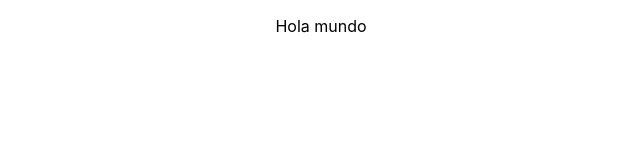
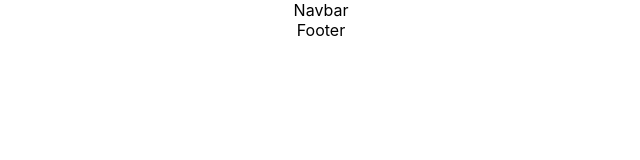
Before and after one commit to Carlitos-madrigal83/project_front, a React (Create React App) app: page / in a window 1280 px wide. Shown: the top 160 px of the page, without its empty margins (319-959 px from the left). Built offline with nearby package versions, Linux system fonts and the light colour scheme.

Commit message:
feat: app finish

```diff
--- a/src/App.js
+++ b/src/App.js
@@ -1,10 +1,17 @@
 import logo from './logo.svg';
 import './App.css';
+import Navbar from './components/navbar'
+import Footer from './components/footer';
+import { Outlet } from "react-router-dom"
+
+
 
 function App() {
   return (
     <div className="App">
-     <p>Hola mundo</p>
+     <Navbar />
+     <Outlet />
+     <Footer />
     </div>
   );
 }
--- /dev/null
+++ b/src/components/footer/index.jsx
@@ -0,0 +1,7 @@
+function Footer() {
+  return (
+    <div>Footer</div>
+  )
+}
+
+export default Footer
--- /dev/null
+++ b/src/components/navbar/index.jsx
@@ -0,0 +1,7 @@
+function Navbar() {
+  return (
+    <div>Navbar</div>
+  )
+}
+
+export default Navbar
--- a/src/index.js
+++ b/src/index.js
@@ -13,6 +13,9 @@ const Container = () => {
     <BrowserRouter>
     <Routes>
       <Route path="/" element={<App />} >
+      <Route path="home-page" element={<p>Esto esta dentro de la ruta</p>}/>
+
+
       </Route>
 
     </Routes>
```
Also changed, not shown: src/components/footer/styles.scss (added), src/components/navbar/styles.scss (added).
